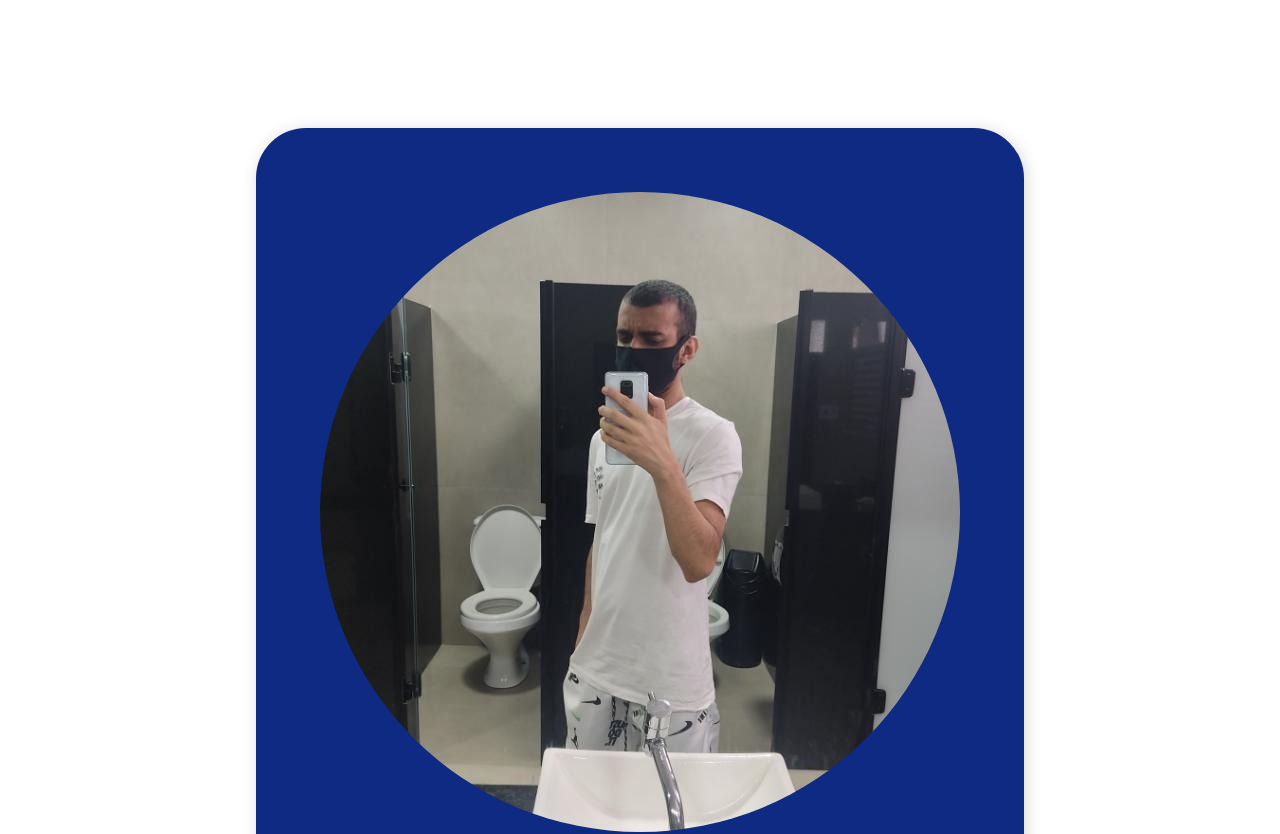
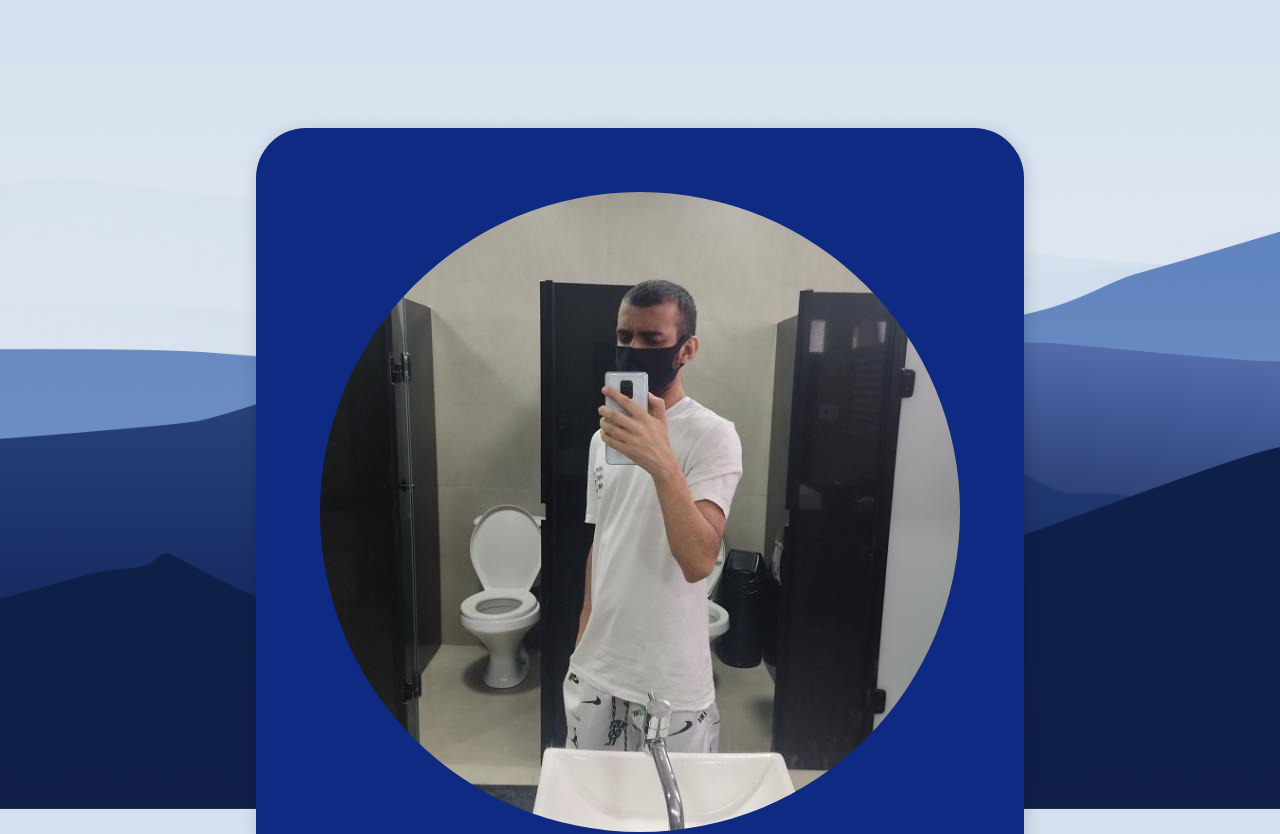
Before and after one commit to Talyss09/Portfolio, a plain HTML site: page index.html in a window 1280 px wide. Shown: the top 834 px of the page. Drawn offline with Linux system fonts and the light colour scheme.

Commit message:
Update style.css

```diff
--- a/css/style.css
+++ b/css/style.css
@@ -14,7 +14,7 @@ li {
 
 body {
   font-family: "Source Code Pro", monospace;
-  background: url(/portfolio-pessoal/img/background-montain.png) no-repeat top center;
+  background: url(../img/background-montain.png) no-repeat top center;
   background-attachment: fixed;
   background-size: cover;
   display: grid;
```
